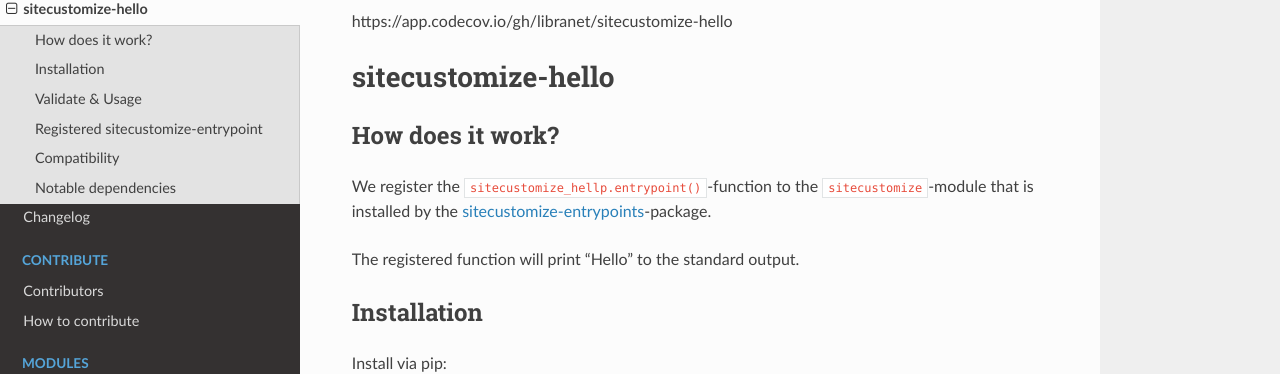
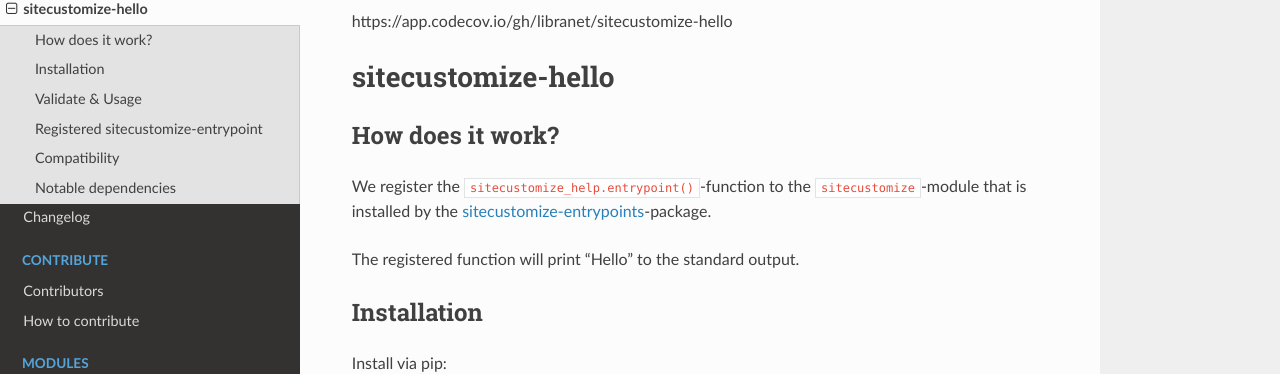
Before and after one commit to libranet/sitecustomize-hello, a Sphinx documentation site: the page built from docs/readme.md, in a window 1280 px wide and 900 px high. Shown: the part 137-511 px from the top of the window. Built offline with Sphinx 7.4.7 and the Read the Docs theme 2.0.0, drawn with Linux system fonts in a browser that asks for light colours; pages that are not in the unit, such as notebooks, are missing from menus.

```diff
--- a/docs/readme.md
+++ b/docs/readme.md
@@ -14,7 +14,7 @@
 
 ## How does it work?
 
-We register the ``sitecustomize_hellp.entrypoint()``-function to the ``sitecustomize``-module that is installed by the
+We register the ``sitecustomize_help.entrypoint()``-function to the ``sitecustomize``-module that is installed by the
 [sitecustomize-entrypoints](http://pypi.python.org/pypi/sitecustomize-entrypoints)-package.
 
 The registered function will print "Hello" to the standard output.
--- a/pyproject.toml
+++ b/pyproject.toml
@@ -281,7 +281,7 @@
 [tool.ruff]
 # https://beta.ruff.rs/docs/configuration/
 # https://github.com/pandas-dev/pandas/blob/main/pyproject.toml
-cache-dir = "var/cache/ruff"
+# cache-dir = "var/cache/ruff"  # relative to $PWD
 ignore = [
     "B011", # B011 Do not call assert False since python -O removes these calls.
 ]
```
Also changed, not shown: 1 other file.
